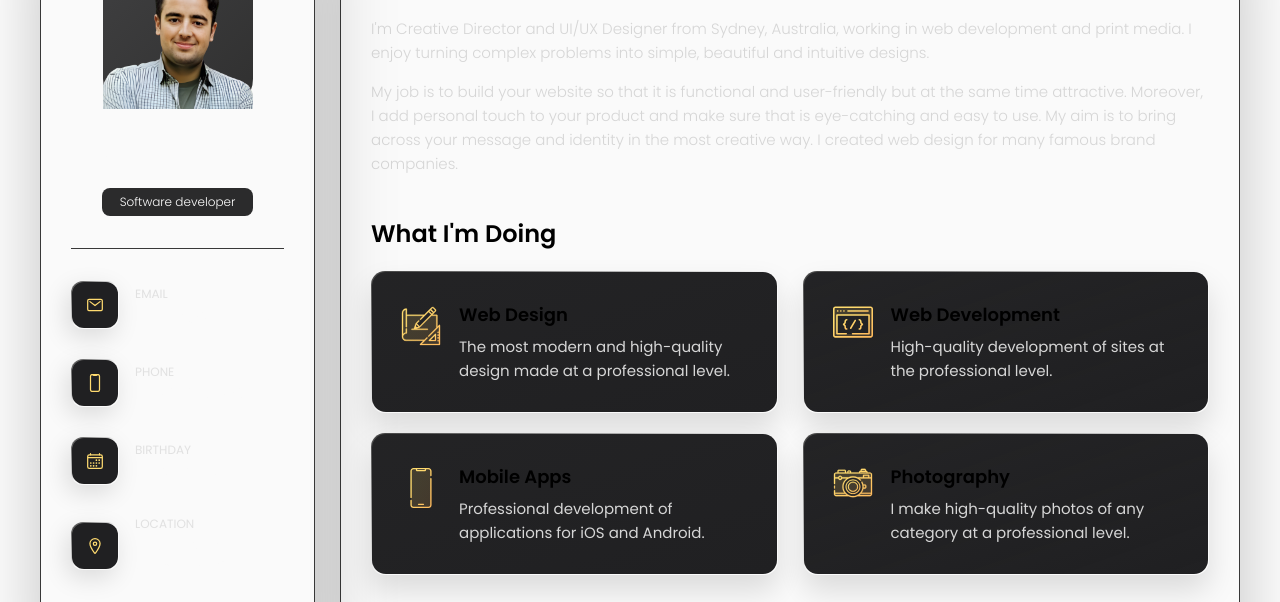
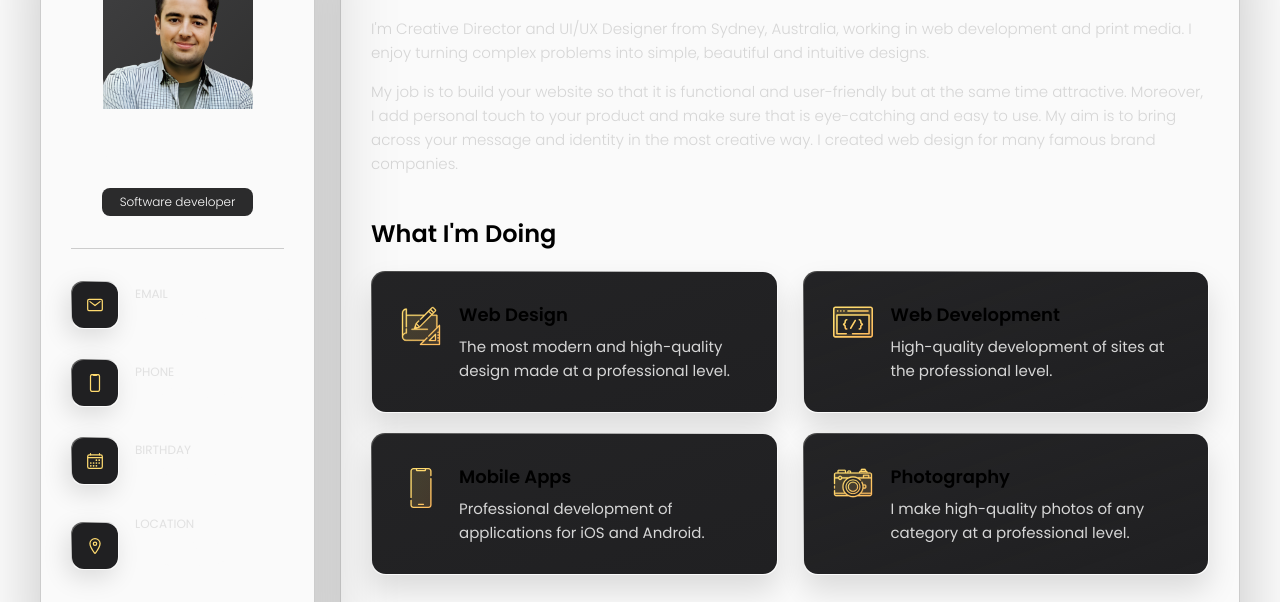
Before and after one commit to umarmajeedofficial/myportfolio, a plain HTML site: page index.html in a window 1280 px wide. Shown: the part 162-764 px from the top of the page. Drawn offline with nearby package versions, Linux system fonts and the light colour scheme.

Commit message:
Update style.css

```diff
--- a/assets/css/style.css
+++ b/assets/css/style.css
@@ -56,7 +56,7 @@
 
   /* solid */
 
-  --jet: hsl(0, 0%, 22%);
+  --jet: hsl(0, 0%, 80%);
   --onyx: hsl(240, 1%, 17%);
   --eerie-black-1: hsl(240, 2%, 13%);
   --eerie-black-2: hsl(240, 2%, 12%);
```
